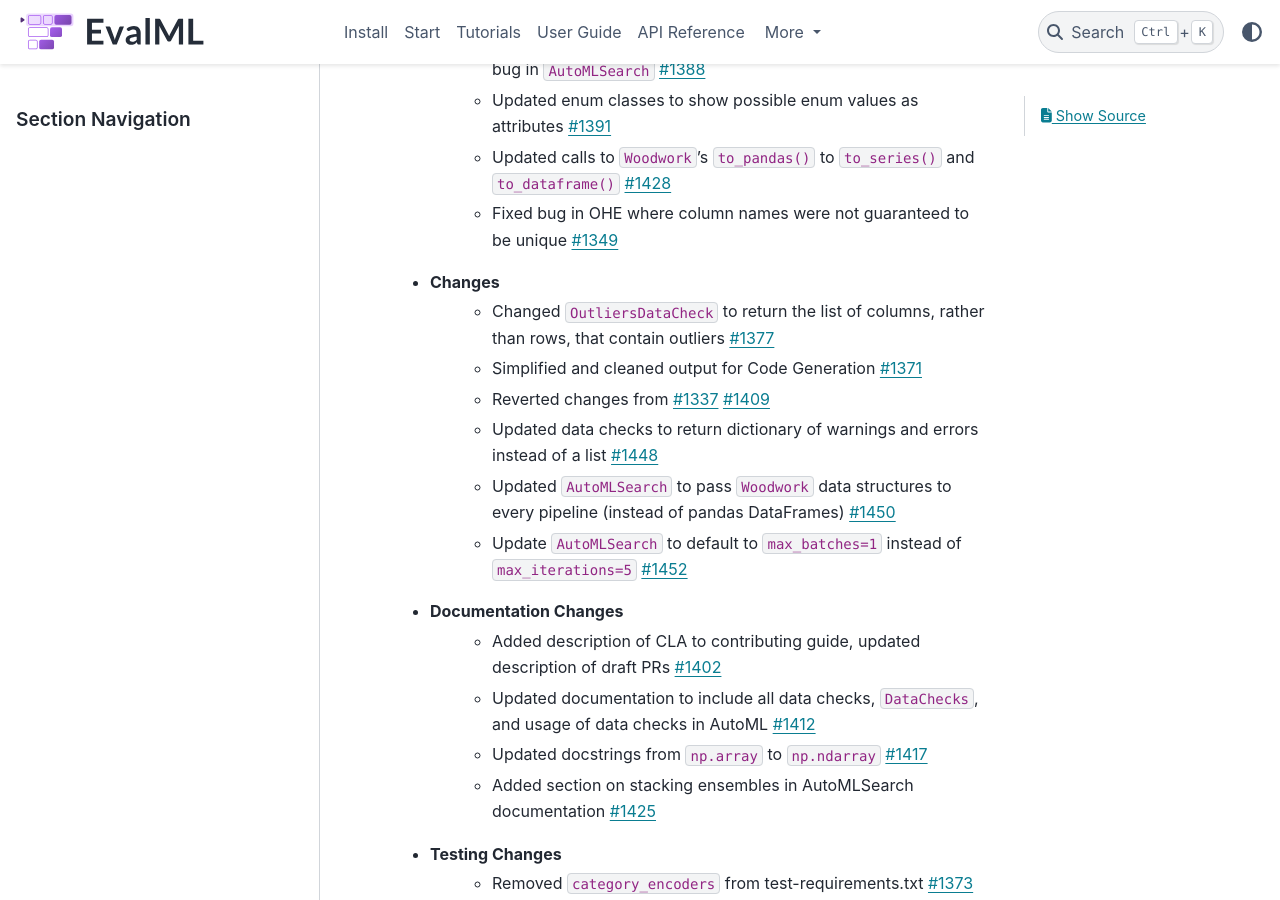
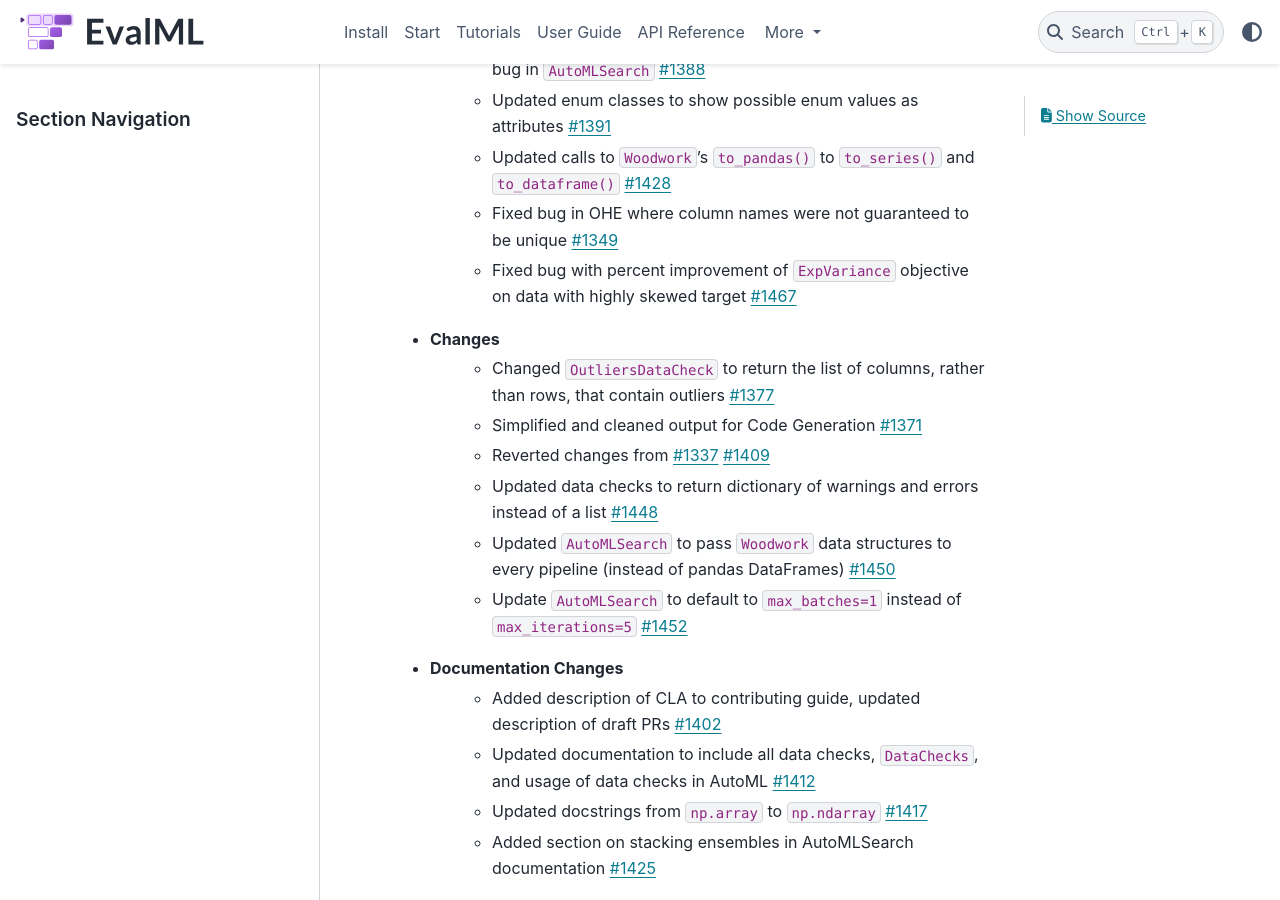
Before and after one commit to alteryx/evalml, a Sphinx documentation site: the page built from docs/source/release_notes.rst, in a window 1280 px wide and 900 px high, scrolled down 1113 px. Built offline with Sphinx 7.4.7 and the PyData theme 0.15.4, drawn with Linux system fonts in a browser that asks for light colours; comment, search, counter and statistics services are not loaded.

Commit message:
Release notes

```diff
--- a/docs/source/release_notes.rst
+++ b/docs/source/release_notes.rst
@@ -25,6 +25,7 @@ Release Notes
         * Updated enum classes to show possible enum values as attributes :pr:`1391`
         * Updated calls to ``Woodwork``'s ``to_pandas()`` to ``to_series()`` and ``to_dataframe()`` :pr:`1428`
         * Fixed bug in OHE where column names were not guaranteed to be unique :pr:`1349`
+        * Fixed bug with percent improvement of ``ExpVariance`` objective on data with highly skewed target :pr:`1467`
     * Changes
         * Changed ``OutliersDataCheck`` to return the list of columns, rather than rows, that contain outliers :pr:`1377`
         * Simplified and cleaned output for Code Generation :pr:`1371`
```
